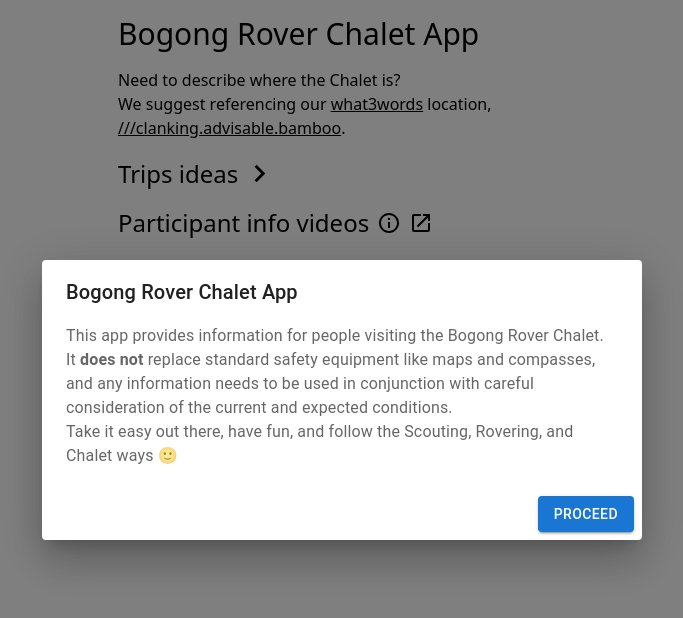
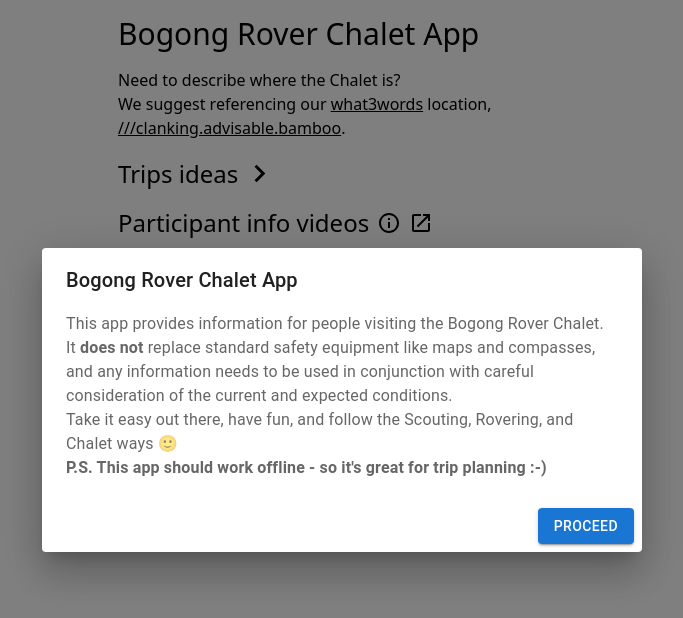
Before and after one commit to bogongroverchalet/chalet-app, a React (Create React App) app: page / in a window 1280 px wide. Shown: the top 618 px of the page, without its empty margins (298-981 px from the left). Built offline with nearby package versions, Linux system fonts and the light colour scheme; what pmtiles would draw is missing.

Commit message:
Mention that the app works offline.

```diff
--- a/src/InitialDialog.jsx
+++ b/src/InitialDialog.jsx
@@ -28,6 +28,10 @@
         <DialogContentText>
           Take it easy out there, have fun, and follow the Scouting, Rovering, and Chalet ways ️️️️🙂
         </DialogContentText>
+
+        <DialogContentText>
+          <b>P.S. This app should work offline - so it's great for trip planning :-)</b>
+        </DialogContentText>
       </DialogContent>
       <DialogActions>
         <Button onClick={handleClose} variant='contained'>
```
